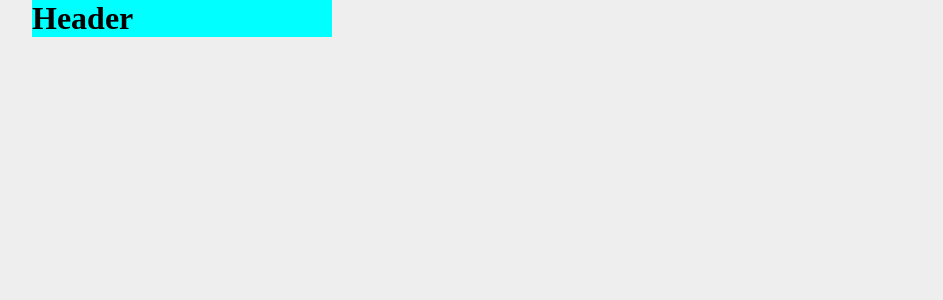
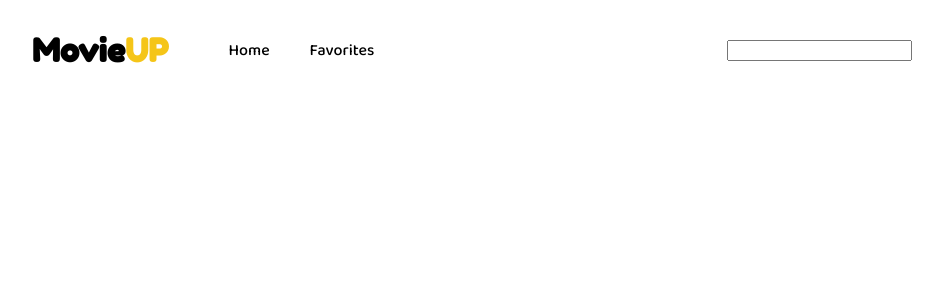
Before and after one commit to ekrem35/movies-app, a Next.js app: page / in a window 1280 px wide. Shown: the top 300 px of the page, without its empty margins (168-1111 px from the left). Built offline with nearby package versions, Linux system fonts and the light colour scheme.

Commit message:
header rigth props eklendi ve stil düzenlemleri yapıldı

```diff
--- a/pages/index.js
+++ b/pages/index.js
@@ -4,8 +4,8 @@ import Container from '../src/components/Container'
 
 export default function Home() {
   return (
-    <Container>
-      <Header />
-    </Container>
+    <>
+      <Header rightComponent={<input type="text" />} />
+    </>
   )
 }
--- a/src/components/Header/Header.js
+++ b/src/components/Header/Header.js
@@ -1,12 +1,28 @@
 import React from 'react';
 import styles from './Header.module.sass'
+import Container from '../Container'
 
-function Header() {
+function Header({ rightComponent }) {
     return (
-        <div className={styles.container}>
-            <h1>Header</h1>
-        </div>
+        <Container>
+            <div className={styles.headerContainer}>
+                <div className={styles.logoAndMenu}>
+                    <h1 className={styles.label}>Movie<b className={styles.yellow}>UP</b></h1>
+                    <div className={styles.menu}>
+                        <ul>
+                            <li>Home</li>
+                            <li>Favorites</li>
+                        </ul>
+                    </div>
+                </div>
+                <div className={styles.rightComponent}>{rightComponent}</div>
+            </div>
+        </Container>
     )
 }
 
+Header.defaultProps = {
+    rightComponent: null
+}
+
 export default Header;
--- a/src/components/Header/Header.module.sass
+++ b/src/components/Header/Header.module.sass
@@ -1,3 +1,36 @@
-.container
-    width: 300px
-    background-color: aqua
+@import "https://fonts.googleapis.com/css2?family=Baloo+2:wght@500&family=Fredoka+One&display=swap"
+$fonts: "Fredoka One"
+$labelFont: "Baloo 2"
+$yellowColor: #F5C518
+
+.headerContainer
+    height: 100px
+    background-color: white
+    display: flex
+    align-items: center
+    font-family: $fonts
+    justify-content: space-between
+
+.logoAndMenu
+    display: flex
+    align-items: center
+
+.label
+    font-weight: bold
+
+.yellow
+    color: $yellowColor
+
+.menu > ul
+    font-family: $labelFont
+    list-style: none
+
+.menu > ul > li
+    float: left
+    margin: 0 20px
+
+.menu > ul > li:hover
+    color: $yellowColor
+    cursor: pointer
+
+.rightComponent
--- a/styles/globals.sass
+++ b/styles/globals.sass
@@ -1,5 +1,2 @@
 *
     margin: 0
-
-body
-    background-color: #eee
```
